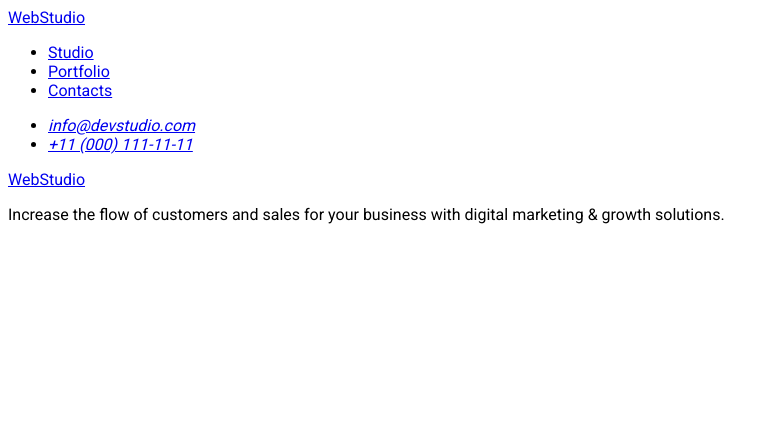
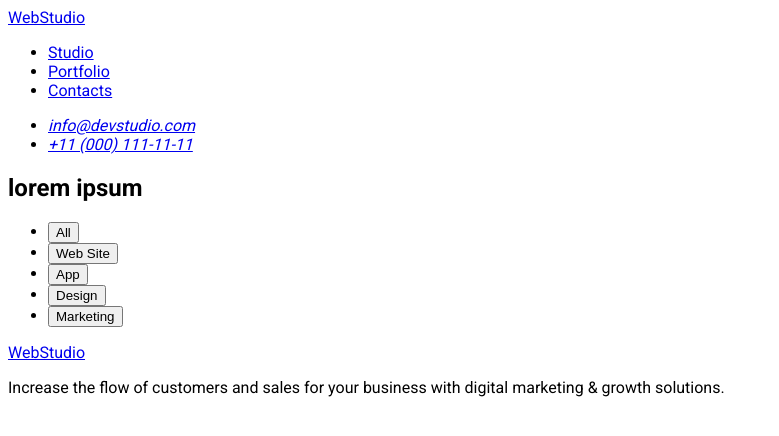
Before and after one commit to DawidSprysak/goit-markup-hw-02, a plain HTML site: page portfolio.html in a window 1280 px wide. Shown: the whole page, without its empty margins (0-779 px from the left). Drawn offline with Linux system fonts and the light colour scheme.

Commit message:
Update portfolio.html

```diff
--- a/portfolio.html
+++ b/portfolio.html
@@ -16,6 +16,7 @@
       }
     </style>
   </head>
+
   <body>
     <header>
       <nav>
@@ -35,7 +36,18 @@
       </address>
     </header>
 
-    <main></main>
+    <main>
+      <section>
+        <h1>lorem ipsum</h1>
+        <ul>
+          <li><button type="button">All</button></li>
+          <li><button type="button">Web Site</button></li>
+          <li><button type="button">App</button></li>
+          <li><button type="button">Design</button></li>
+          <li><button type="button">Marketing</button></li>
+        </ul>
+      </section>
+    </main>
 
     <footer>
       <a href="./index.html">WebStudio</a>
```
